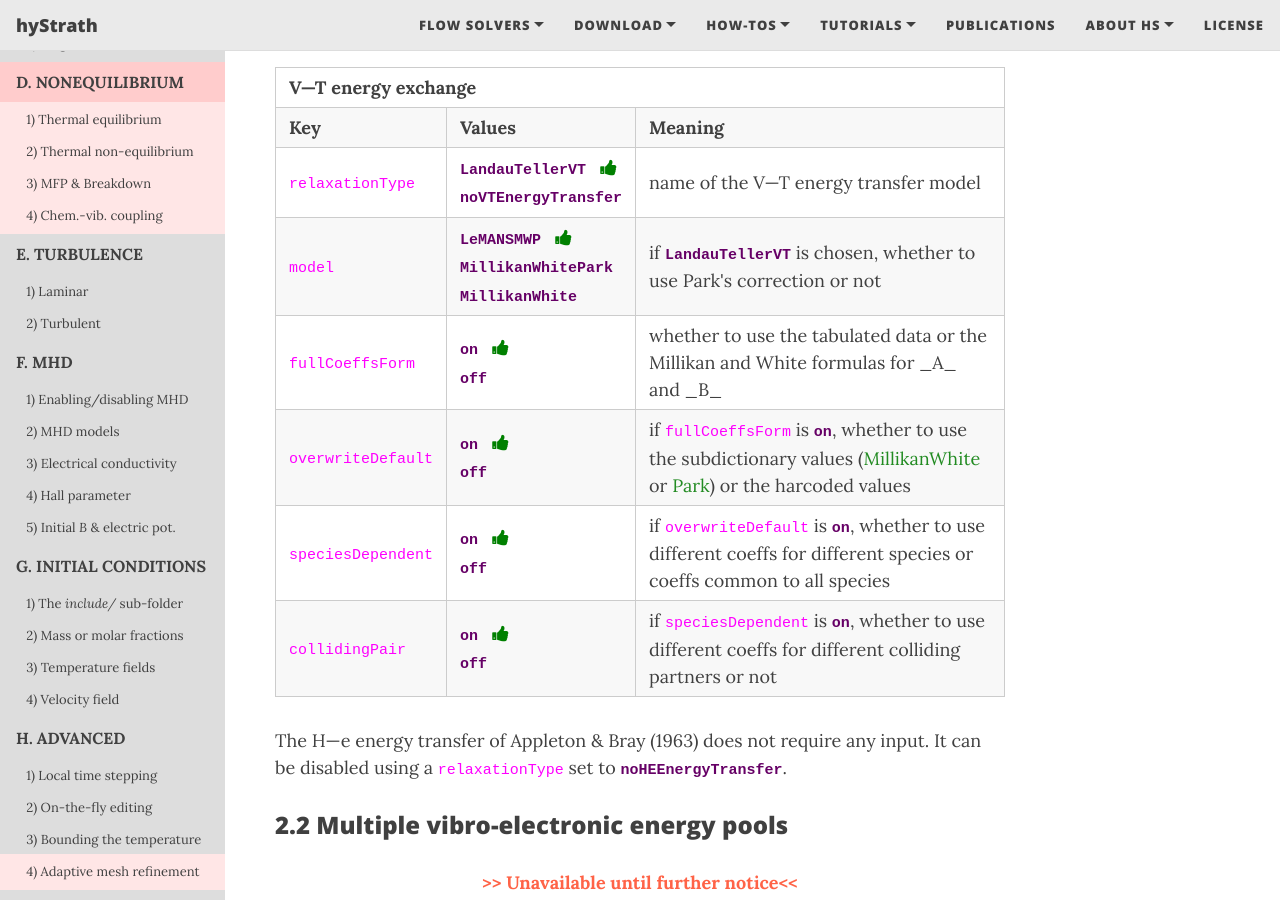
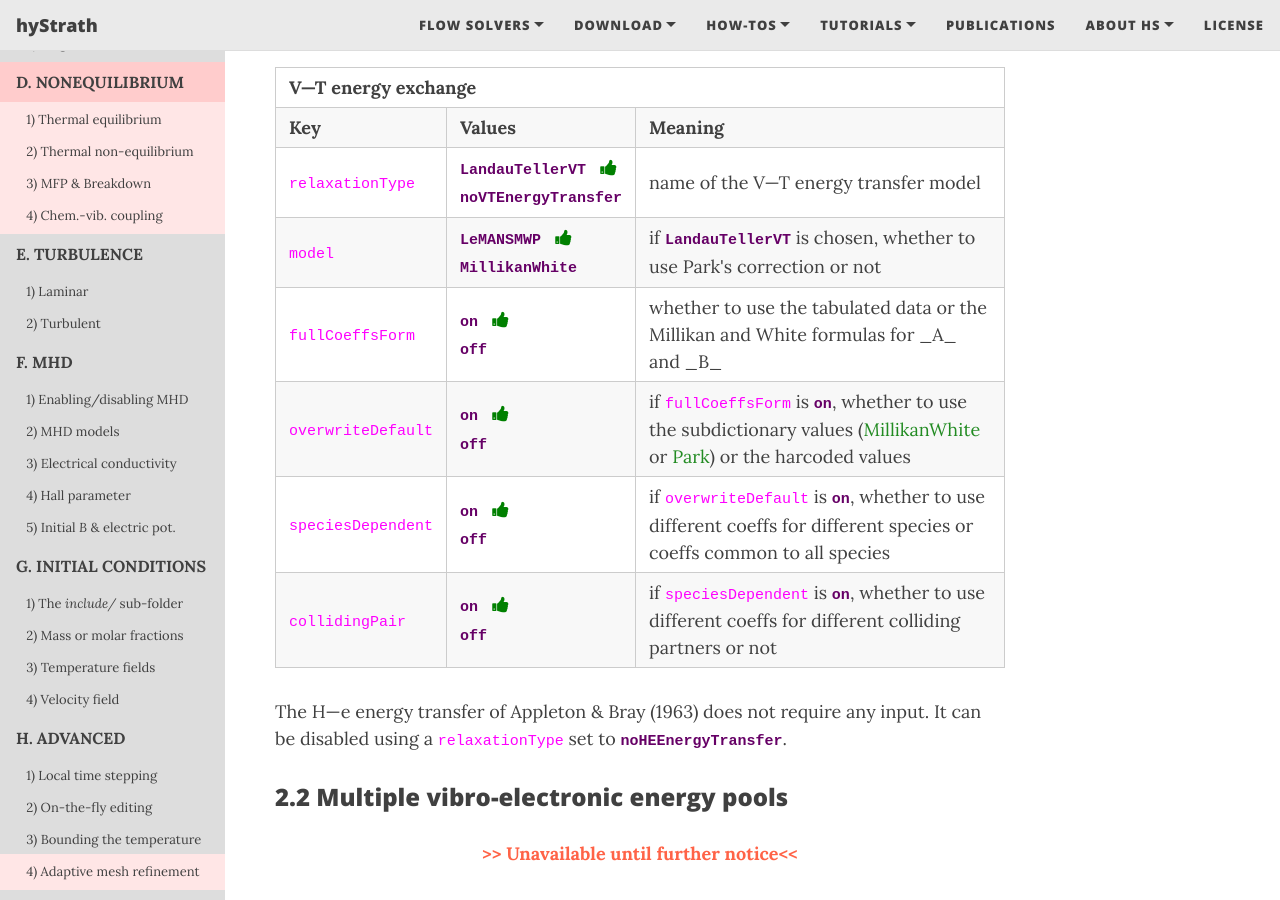
Before and after one commit to hystrath/hystrath.github.io, a Jekyll site: the page built from how-tos-cfd-dev/how-tos-cfd-dev-nonequilibrium.md, in a window 1280 px wide and 900 px high, scrolled down 2419 px. Built offline with Jekyll 4.4.1, drawn with Linux system fonts in a browser that asks for light colours; nearby versions of some CDN libraries; formulas are drawn with MathJax 3.

Commit message:
Editing pages

```diff
--- a/how-tos-cfd-dev/how-tos-cfd-dev-nonequilibrium.md
+++ b/how-tos-cfd-dev/how-tos-cfd-dev-nonequilibrium.md
@@ -167,7 +167,7 @@ As is customary, the Landau-Teller equation is employed for V—T energy exchang
   </tr>
   <tr>
     <td align="center"><dictkey>model</dictkey></td>
-    <td align="center"><dictval>LeMANSMWP</dictval> &nbsp; <i class="fa fa-thumbs-up" style="font-size:18px;color:green" title="recommended"></i> <br /> <dictval>MillikanWhitePark</dictval> <br /> <dictval>MillikanWhite</dictval></td>
+    <td align="center"><dictval>LeMANSMWP</dictval> &nbsp; <i class="fa fa-thumbs-up" style="font-size:18px;color:green" title="recommended"></i> <br /> <dictval>MillikanWhite</dictval></td>
     <td align="center">if <dictval>LandauTellerVT</dictval> is chosen, whether to use Park's correction or not</td>
   </tr>
   <tr>
```
Also changed, not shown: how-tos-cfd-fleming/how-tos-cfd-fleming-nonequilibrium.md (+1 -1 lines).
